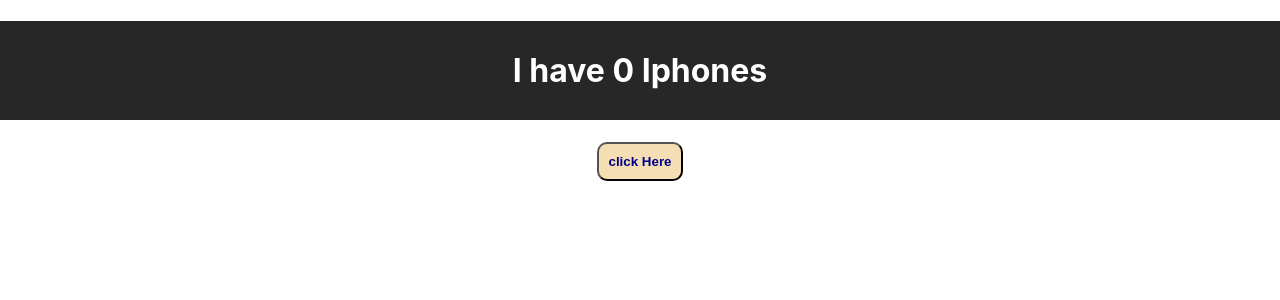
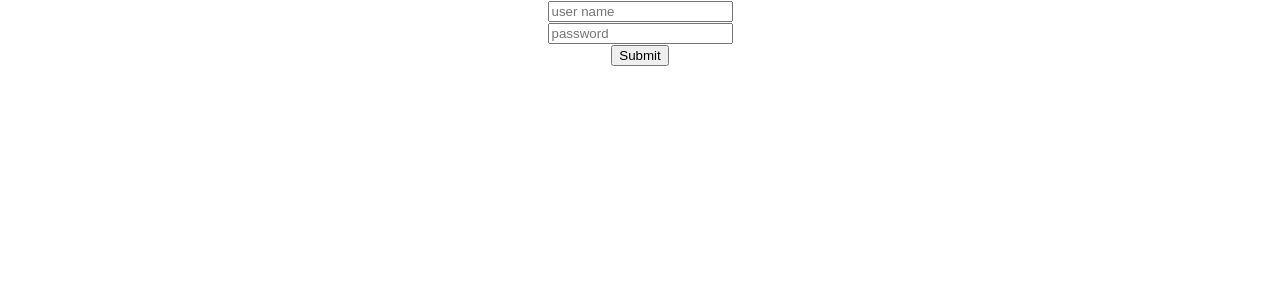
Before and after one commit to bkrishna1114/React-Basics, a React (Create React App) app: page / in a window 1280 px wide. Shown: the top 300 px of the page. Built offline with nearby package versions, Linux system fonts and the light colour scheme.

Commit message:
onchange & On submit

```diff
--- a/package.json
+++ b/package.json
@@ -6,6 +6,7 @@
     "@testing-library/jest-dom": "^5.16.5",
     "@testing-library/react": "^13.4.0",
     "@testing-library/user-event": "^13.5.0",
+    "axios": "^1.4.0",
     "react": "^18.2.0",
     "react-dom": "^18.2.0",
     "react-scripts": "5.0.1",
--- a/src/App.js
+++ b/src/App.js
@@ -1,6 +1,7 @@
 import React,{Component,useEffect,useState} from "react";
 import Display from "./display";
 import './App.css';
+import axios from "axios";
 
 // const App  = () => {
 //   return(
@@ -87,25 +88,97 @@
 
 
 // using UseEffect{} in from react hook..
-const App  = () => {
-  const [count,setCount] = useState(0)
-  useEffect(
-    () => console.log(count,[count])
-  )
+// const App  = () => {
+//   const [count,setCount] = useState(0)
+//   useEffect(
+//     () => console.log(count,[count])
+//   )
+//   return(
+//     <div>
+//       <center>
+//         <h1>I have {count} Iphones</h1>
+//         <button className="submit"
+//           onClick={
+//             () => setCount(count+1)
+//           }
+//           >
+//           click Here
+//         </button>
+//       </center>
+//     </div>
+//   )
+// }
+
+// OnChange Event handeler..
+// const App = () =>{
+//   const [user,setUser] = useState("");
+//   const handeler = e => {
+//     setUser(e.target.value)
+//   }
+//   return(
+//     <div>
+//       <center>
+//           <h1>Welcome to react {user}</h1>
+//           <input
+//               type="text"
+//               placeholder="username"
+//               value={user}
+//               name="user"
+//               onChange={handeler}
+//           />
+//           <br/>
+//           <h1>{user}</h1>
+//       </center>
+//     </div>
+//   )
+// }
+
+//Onsubmit Handler...
+const App = ( )=> {
+	const [data,setData] = useState({
+		username : "",
+		password : "",
+	})
+	const {username,password} = data;
+	//onchange.. usename , password..
+	const onChange = e=>{
+		setData({...data,[e.target.name]:[e.target.value]})
+	}
+
+	//Onsubmit Handler..
+	const submitHandler = e =>{
+		e.preventDefault();
+		console.log(data);
+		//to send data to the backend..
+		// axios.post('url',data);
+	}
   return(
-    <div>
-      <center>
-        <h1>I have {count} Iphones</h1>
-        <button className="submit"
-          onClick={
-            () => setCount(count+1)
-          }
-          >
-          click Here
-        </button>
-      </center>
-    </div>
+	<center>
+		<form onSubmit={submitHandler}>
+		<input
+			type="text"
+			name="username"
+			value={username}
+			onChange={onChange}
+			placeholder="user name"
+		/>
+		<br/>
+		<input
+			type="password"
+			name="password"
+			value={password}
+			onChange={onChange}
+			placeholder="password"
+		/>
+		<br/>
+		<input
+			type="submit"
+			name="submit"
+		/>
+		</form>
+	</center>
   )
 }
 
+
 export default App;
```
Also changed, not shown: 1 other file (tests, documents, lock files or other folders).
